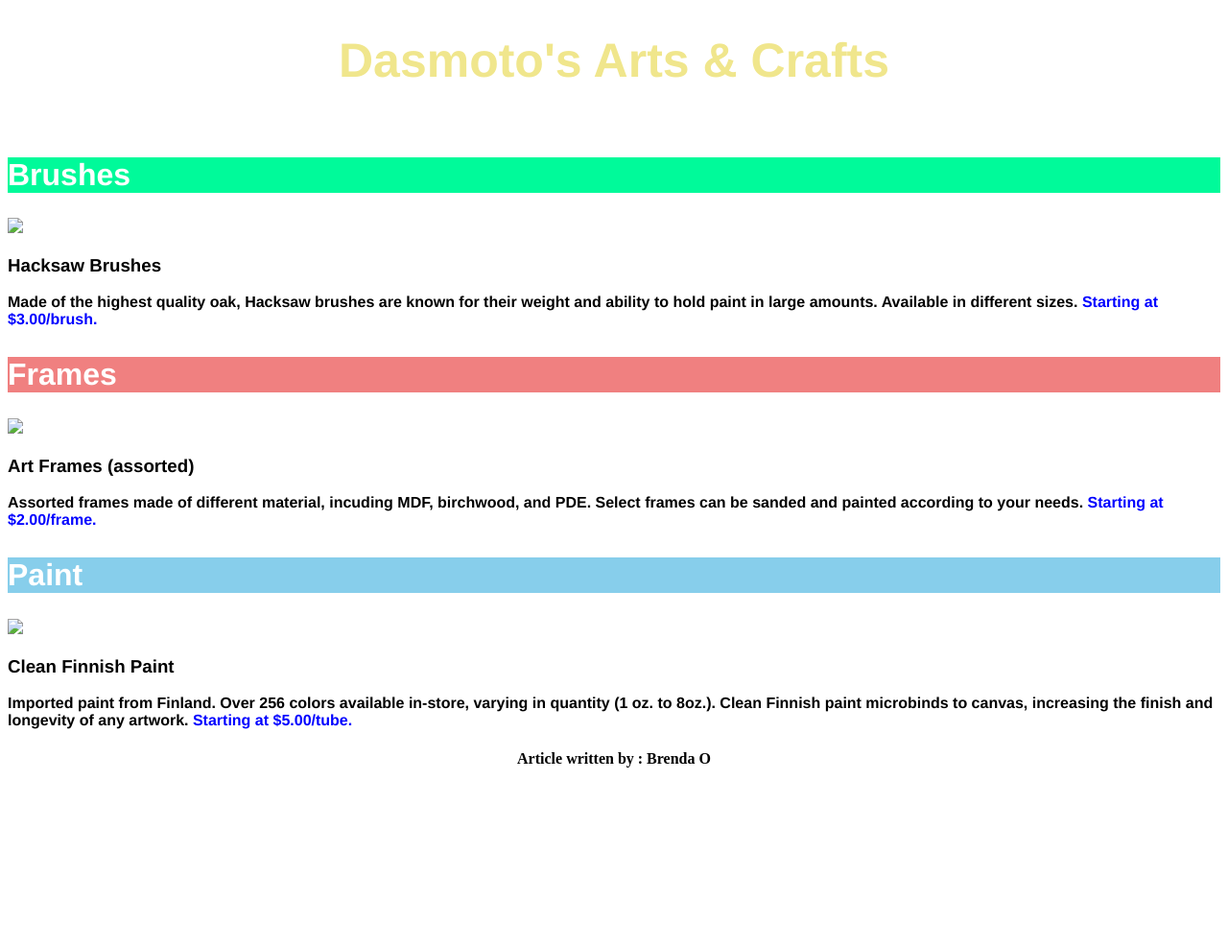
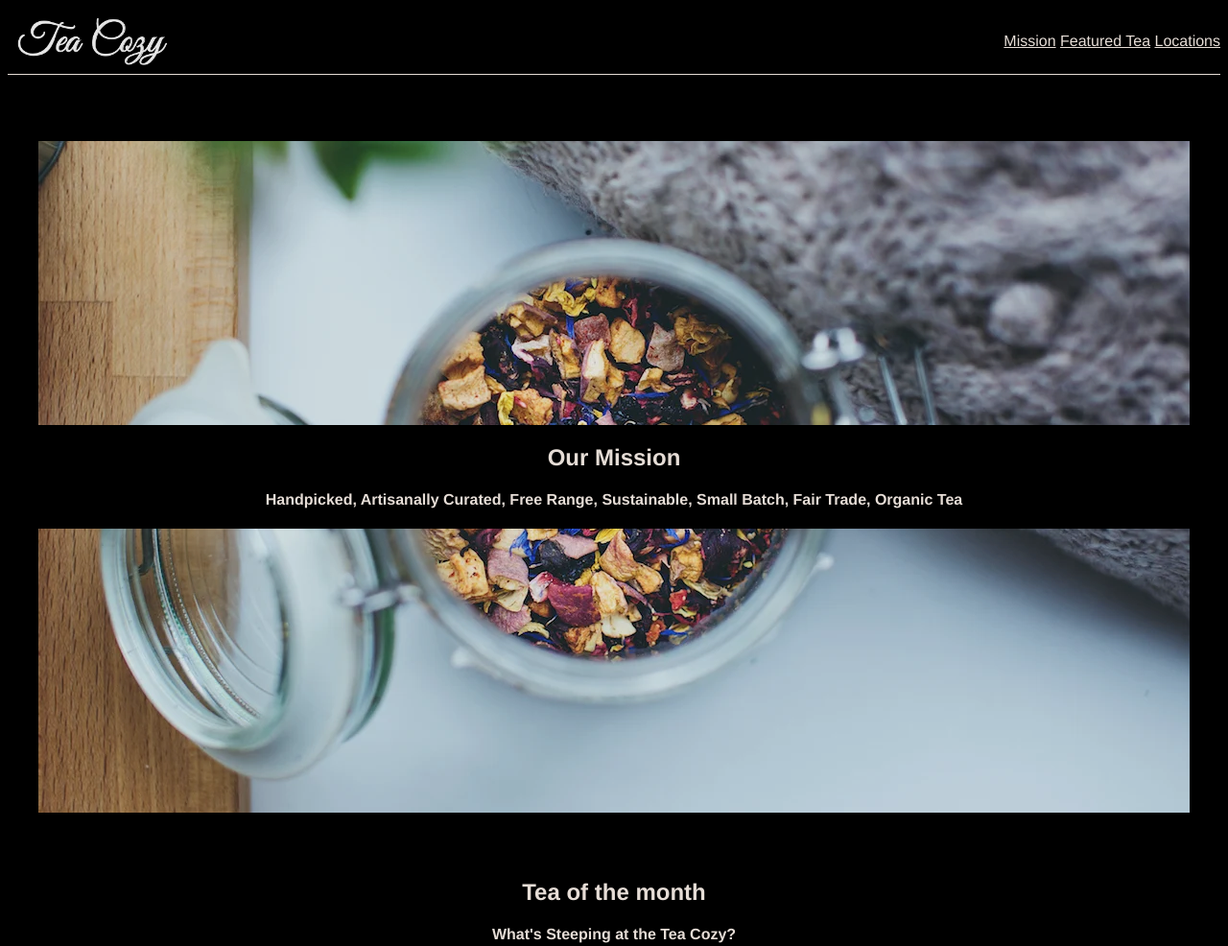
Before and after one commit to BOdiwuor/TeaCozy, a plain HTML site: page index.html in a window 1280 px wide. Shown: the top 986 px of the page at 96% size. Before the commit the page ends 821 px from the top, so only its background shows below. Drawn offline with Linux system fonts and the light colour scheme.

Commit message:
latest changes

```diff
--- a/Resources/CSS/index.css
+++ b/Resources/CSS/index.css
@@ -1,5 +1,3 @@
-
-
 #main
 {
     background-color: black;
@@ -8,7 +6,6 @@
     font: size 22px;
     opacity: 0.9;
 }
-
 .container
 {
     display: flex;
@@ -20,12 +17,10 @@
 
 
 }
-
 #logo {
     height: 50px;
     padding: 10px;
 }
-
 ul li
 {
     display: inline-block;
@@ -57,7 +52,6 @@ max-width:1000px;
 {
     text-align: center;
 }
-
 #container2
 {
     display:inline-flex;
@@ -119,65 +113,3 @@ justify-content: space-around;
     text-align: left;
     padding:20px;
 }
-
-
-h1{
-    font-family: Helvetica;
-    font-size: 50px;
-    font-weight: bold;
-    color: khaki;
-    text-align:center;
-    padding-bottom: 30px;
-
-}
-
-.header{
-    background-image: url("../Images/Image1.webp");
-    background-position: center center;
-    height:100px;
-}
-
-.brushes{
-    margin-top: 30px;
-    background-color: mediumspringgreen;
-    font-family: Helvetica;
-    font-size: 32px;
-    font-weight: bold;
-    color: white;
-}
-
-h3{
-    font-weight: bold;
-    font-family: Helvetica;
-}
-
-
-
-p span{
-    font-family:Helvetica;
-    font-weight:bold;
-    color:blue;
-}
-
-p{
-    font-family:Helvetica;
-    font-weight:bold;
-}
-
-.frames{
-    margin-top: 30px;
-    background-color: lightcoral;
-    font-family: Helvetica;
-    font-size: 32px;
-    font-weight: bold;
-    color: white;
-}
-
-.paint{
-    margin-top: 30px;
-    background-color: skyblue;
-    font-family: Helvetica;
-    font-size: 32px;
-    font-weight: bold;
-    color: white;
-}
--- a/index.html
+++ b/index.html
@@ -2,40 +2,86 @@
 <html lang="en">
 <head>
     <meta charset="UTF-8">
-    <meta name="viewport" content="width=device-width, initial-scale=1.0">
+    <meta name="viewport" content="width=<device-width>, initial-scale=1.0">
     <title>Document</title>
-    <link rel="stylesheet" href="./Resources/CSS/index.css">
+    <link href= './Resources/CSS/index.css' rel="stylesheet">
 </head>
-<body>
-    <div class = 'header'>
-        <h1>Dasmoto's Arts & Crafts</h1>
+<body id = "main">
+    <header class = "container">
+        <img id = "logo" src = "Resources/Images/img-tea-cozy-logo.webp">
+        <nav>
+            <ul>
+                <li>Mission</li>
+                <li>Featured Tea</li>
+                <li>Locations</li>
+            </ul>
+        </nav>
+    </header>
+    <div id = "mission">
+        <div id = "banner">
+            <h2>Our Mission</h2>
+            <h4>Handpicked, Artisanally Curated, Free Range, Sustainable, Small Batch, Fair Trade, Organic Tea</h4>
+        </div>
     </div>
-    <div>
-        <h2 class="brushes"> Brushes</h1>
+    <div id = "Tea">
+      <h2> Tea of the month</h2>
+      <h4>What's Steeping at the Tea Cozy?</h4>
+      <div id = "container2">
+        <figure>
+            <img class ="pic" src ="Resources/Images/img-berryblitz.webp"/>
+            <figcaption class = "tea-name">Berry Blitz Tea</figcaption>
+        </figure>
+        <figure>
+            <img class ="pic" src ="Resources/Images/img-spiced-rum.webp"/>
+            <figcaption class = "tea-name">Spiced Rum Tea</figcaption>
+        </figure>
+        <figure>
+            <img class ="pic" src ="Resources/Images/img-donut.webp"/>
+            <figcaption class = "tea-name">Seasonal Donuts</figcaption>
+        </figure>
+        <figure>
+            <img class = "pic" src = "Resources/Images/img-myrtle-ave.webp"/>
+            <figcaption class = "tea-name">Myrtle Ave Tea</figcaption>
+        </figure>
+        <figure>
+            <img class = "pic" src = "Resources/Images/img-bedford-bizarre.webp"/>
+            <figcaption class = "tea-name">Bedford Bizarre Tea</figcaption>
+        </figure>
+      </div>
     </div>
-    <img src = "./Resources/Images/Image2.webp">
-    <h3>Hacksaw Brushes</h3>
-    <p>
-        Made of the highest quality oak, Hacksaw brushes are known for their weight and ability to hold paint in large amounts. Available in different sizes. <span>Starting at $3.00/brush.</span>
-    </p>
-    <div>
-        <h2 class="frames"> Frames</h2>
+    <div class = "locations">
+        <h2>Locations</h2>
+        <div class = "places">
+            <div class = "box1" id = "center">
+                <h3>Downtown</h3>
+                <p>384 West 4th St</p>
+                <p>Suite 108</p>
+                <p>Portland, Maine</p>
+            </div>
+            <div class = "box2" id = "center">
+                <h3>East Bayside</h3>
+                <p>3433 Phisherman's Avenue</p>
+                <p>(Northwest Corner)</p>
+                <p>Portland, Maine</p>
+            </div>
+            <div class = "box3" id = "center">
+                <h3>Oakdale</h3>
+                <p>515 Crescent Avenue</p>
+                <p>Second Floor</p>
+                <p>Portland, Maine</p>
+            </div>
+        </div>
     </div>
-    <img src="./Resources/Images/Image3.webp">
-    <h3>Art Frames (assorted)</h3>
-    <p>
-        Assorted frames made of different material, incuding MDF, birchwood, and PDE. Select frames can be sanded and painted according to your needs. <span>Starting at $2.00/frame.</span>
-    </p>
-    <div>
-        <h2 class="paint"> Paint</h2>
-    </div>
-    <img src="./Resources/Images/Image4.jpeg">
-    <h3>Clean Finnish Paint</h3>
-    <p>
-        Imported paint from Finland. Over 256 colors available in-store, varying in quantity (1 oz. to 8oz.). Clean Finnish paint microbinds to canvas, increasing the finish and longevity of any artwork.
-         <span>Starting at $5.00/tube.</span>
-    </p>
-    <h4>Article written by : Brenda O</h4>
+    <footer>
+        <div class = "bottom">
+            <h2>The Tea Cozy</h2>
+            <h5>contact@theteacozy.com</h5>
+            <p>917-555-8904</p>
+        </div>
+        <div class="copyright">
+            <p>copyright The Tea Cozy 2017</p>
+        </div>
+    </footer>
 
 </body>
 </html>
```
